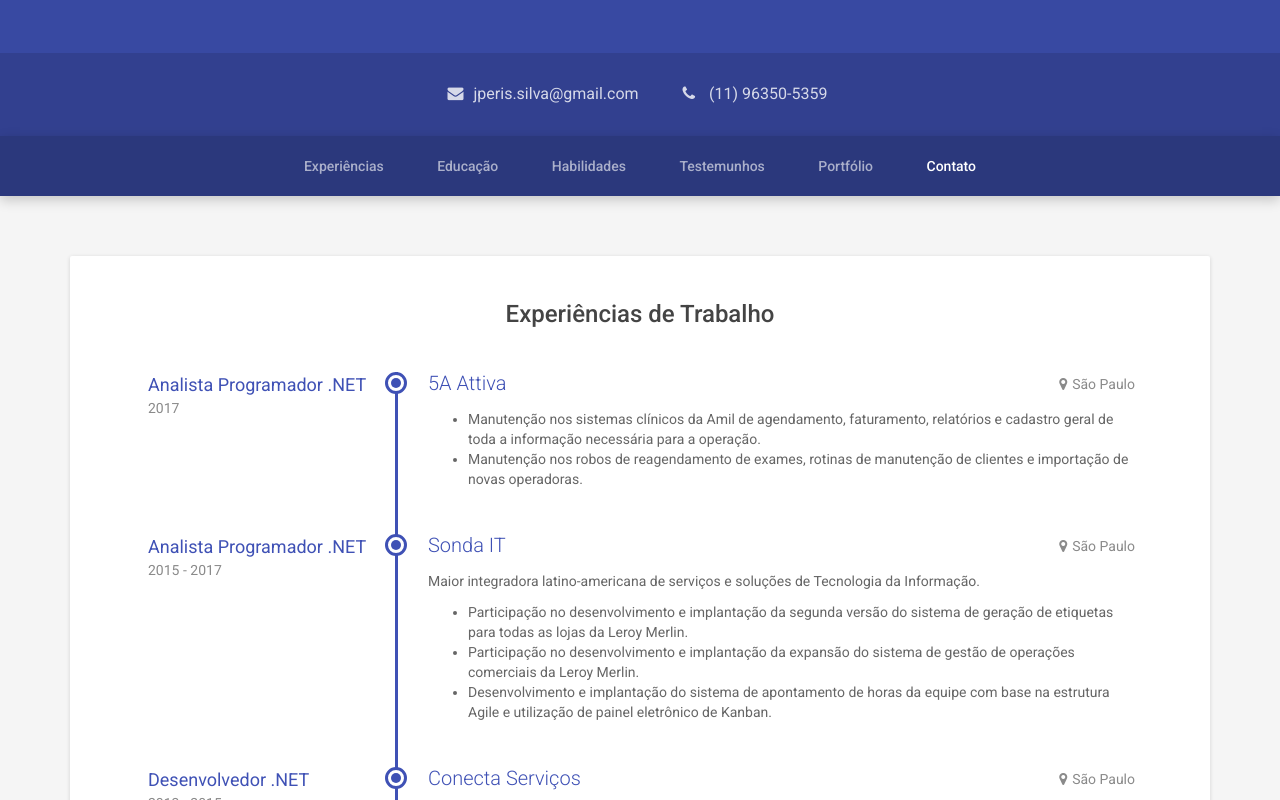
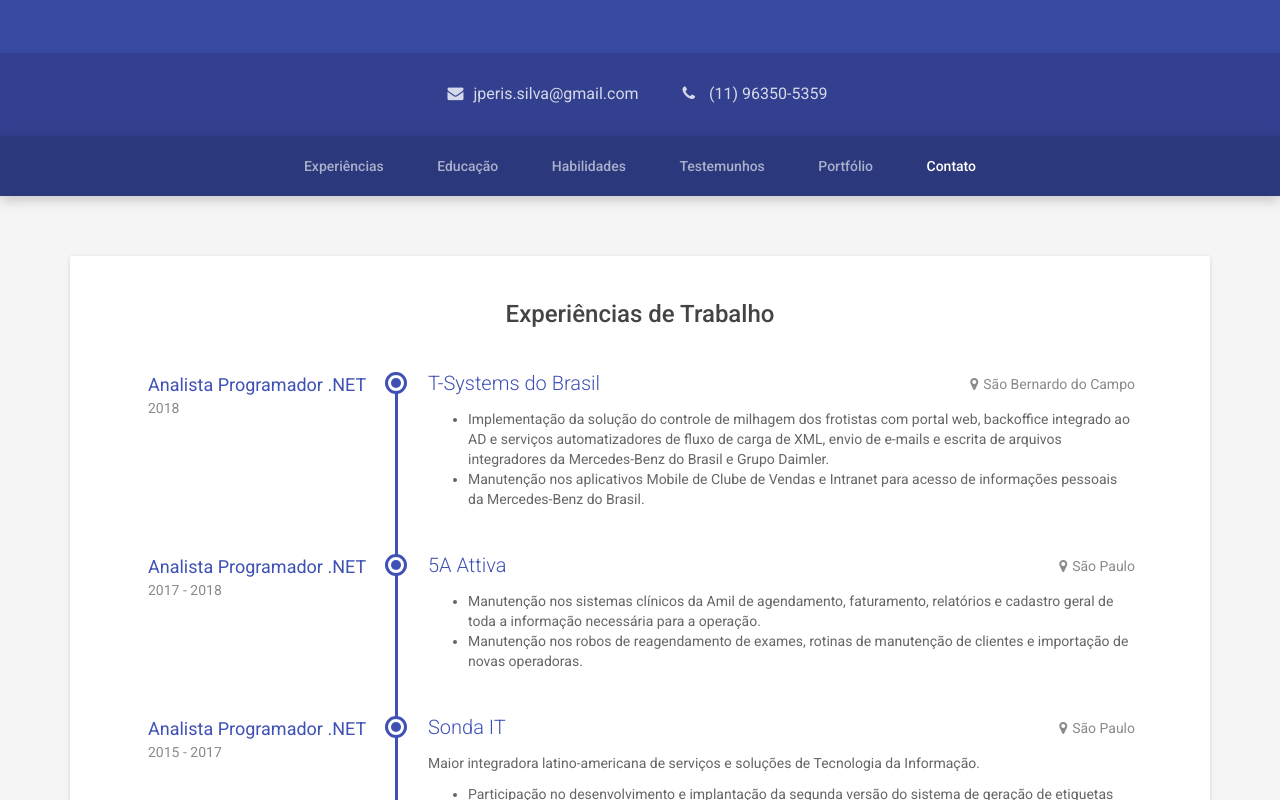
Before and after one commit to rodrigoglopes/rodrigoglopes.github.io, a plain HTML site: page index.html in a window 1280 px wide. Shown: the part 528-1328 px from the top of the page. Drawn offline with Linux system fonts and the light colour scheme.

Commit message:
[FEAT] Inclusão da nova experiencia de trabalho

```diff
--- a/index.html
+++ b/index.html
@@ -140,6 +140,27 @@
         <section id="experiences-section" class="experiences-section section">
             <h2 class="section-title">Experiências de Trabalho</h2>
             <div class="timeline">
+
+                <div class="item">
+                    <div class="work-place">
+                        <h3 class="place"><a href="https://www.t-systems.com/br/pt/" target="_blank">T-Systems do Brasil</a></h3>
+                        <div class="location"><i class="fa fa-map-marker" aria-hidden="true"></i>São Bernardo do Campo</div>
+                    </div>
+                    <div class="job-meta">
+                        <div class="title">Analista Programador .NET</div>
+                        <div class="time">2018</div>
+                    </div>
+                    <!--//job-meta-->
+                    <div class="job-desc">
+                        <ul>
+                            <li>Implementação da solução do controle de milhagem dos frotistas com portal web, backoffice integrado ao AD e serviços automatizadores de fluxo de carga de XML, envio de e-mails e escrita de arquivos integradores da Mercedes-Benz do Brasil e Grupo Daimler.</li>
+                            <li>Manutenção nos aplicativos Mobile de Clube de Vendas e Intranet para acesso de informações pessoais da Mercedes-Benz do Brasil.</li>
+                        </ul>
+                    </div>
+                    <!--//job-desc-->
+                </div>
+                <!--//item-->
+
                 <div class="item">
                     <div class="work-place">
                         <h3 class="place"><a href="http://www.5aattiva.com.br/" target="_blank">5A Attiva</a></h3>
@@ -147,7 +168,7 @@
                     </div>
                     <div class="job-meta">
                         <div class="title">Analista Programador .NET</div>
-                        <div class="time">2017</div>
+                        <div class="time">2017 - 2018</div>
                     </div>
                     <!--//job-meta-->
                     <div class="job-desc">
```
